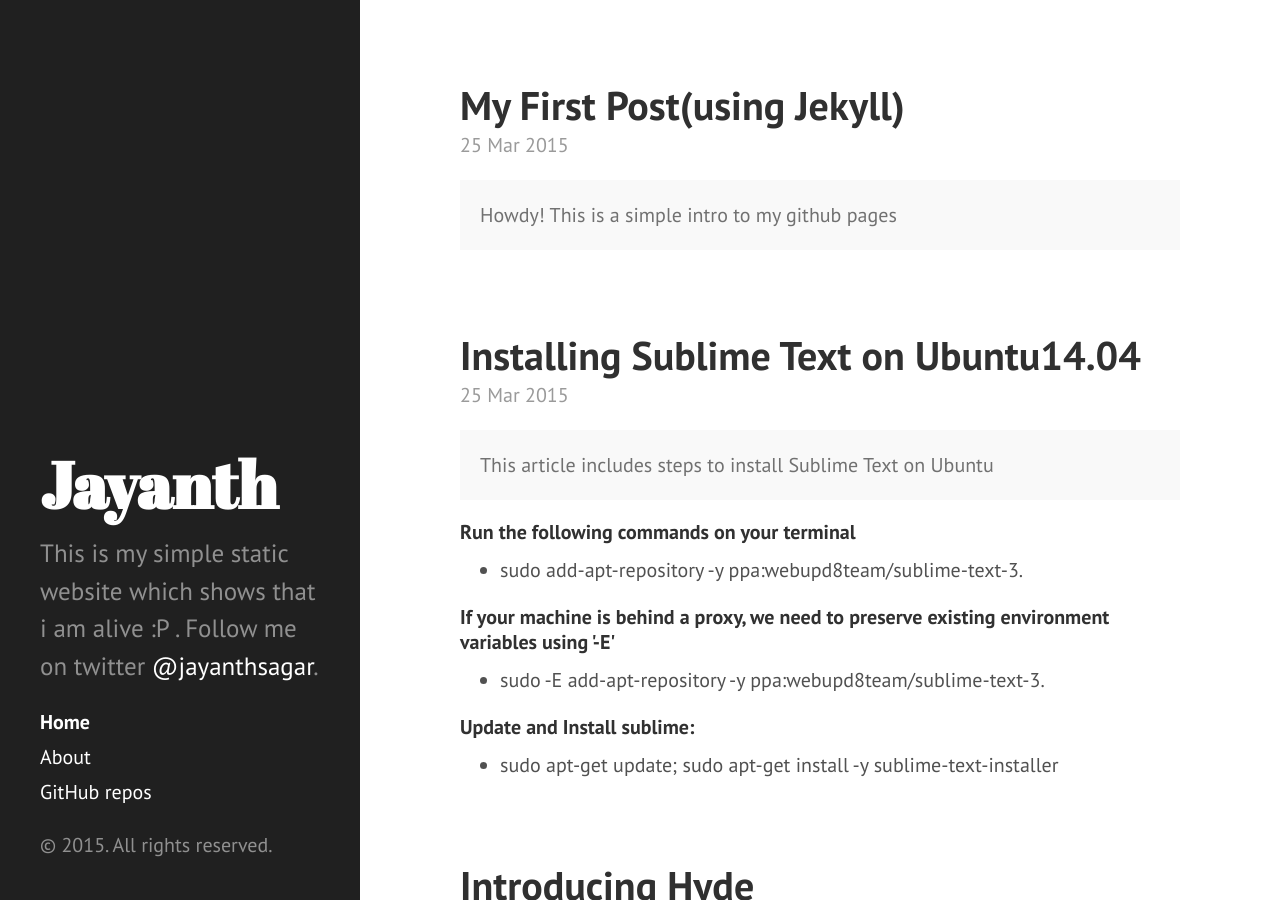
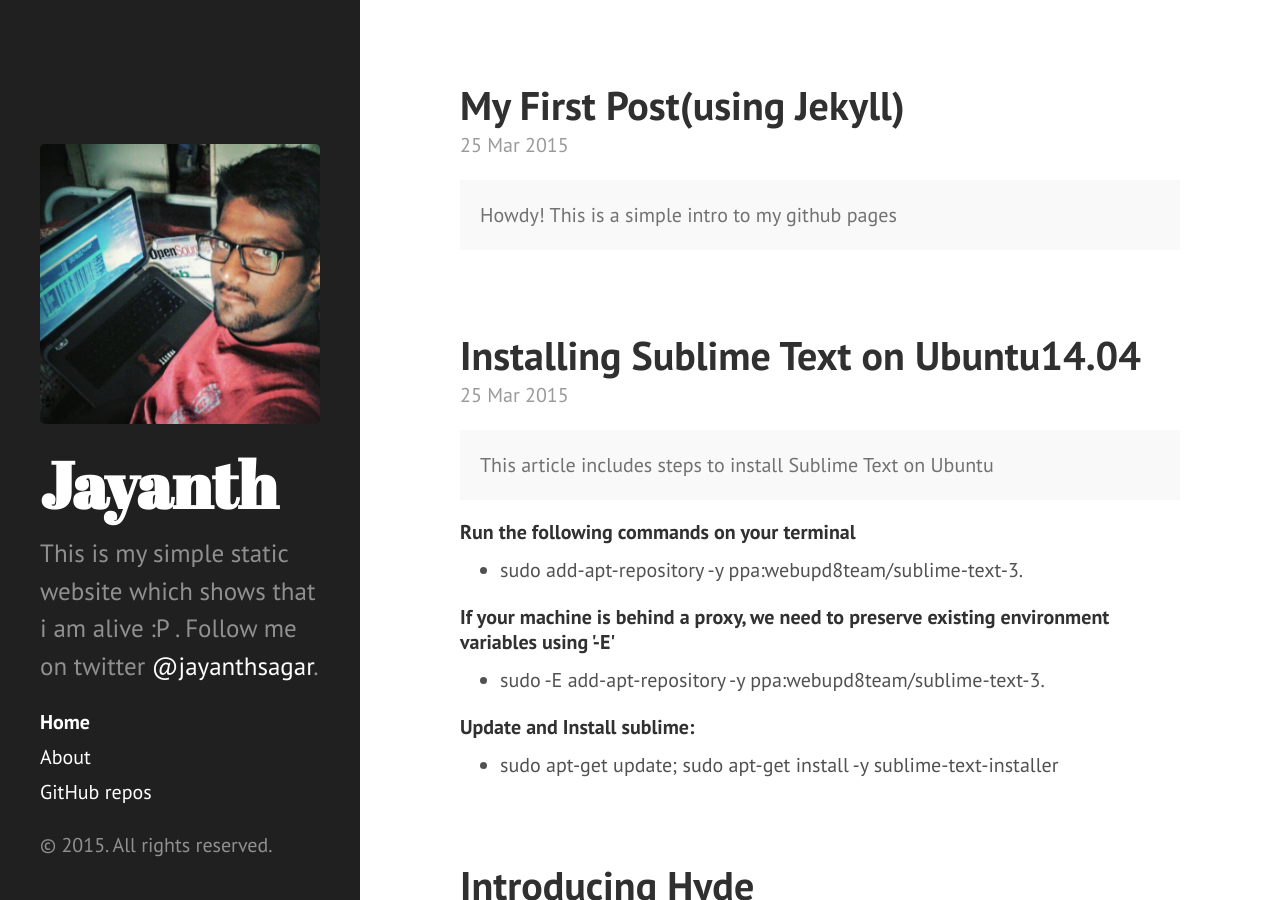
Before and after one commit to jayanthsagar/jayanthsagar.github.io, a Jekyll site: the page built from index.html, in a window 1280 px wide and 900 px high. Built offline with Jekyll 4.4.1, drawn with Linux system fonts in a browser that asks for light colours; Markdown is read by kramdown in place of the engine named in the settings; the list of posts is cut into pages by our own code.

Commit message:
added img

```diff
--- a/_includes/sidebar.html
+++ b/_includes/sidebar.html
@@ -1,6 +1,7 @@
 <div class="sidebar">
   <div class="container sidebar-sticky">
     <div class="sidebar-about">
+      <img src=./jay.jpeg> </img>
       <h1>
         <a href="{{ site.baseurl }}">
           {{ site.title }}
```
Also changed, not shown: jay.jpeg (added).
